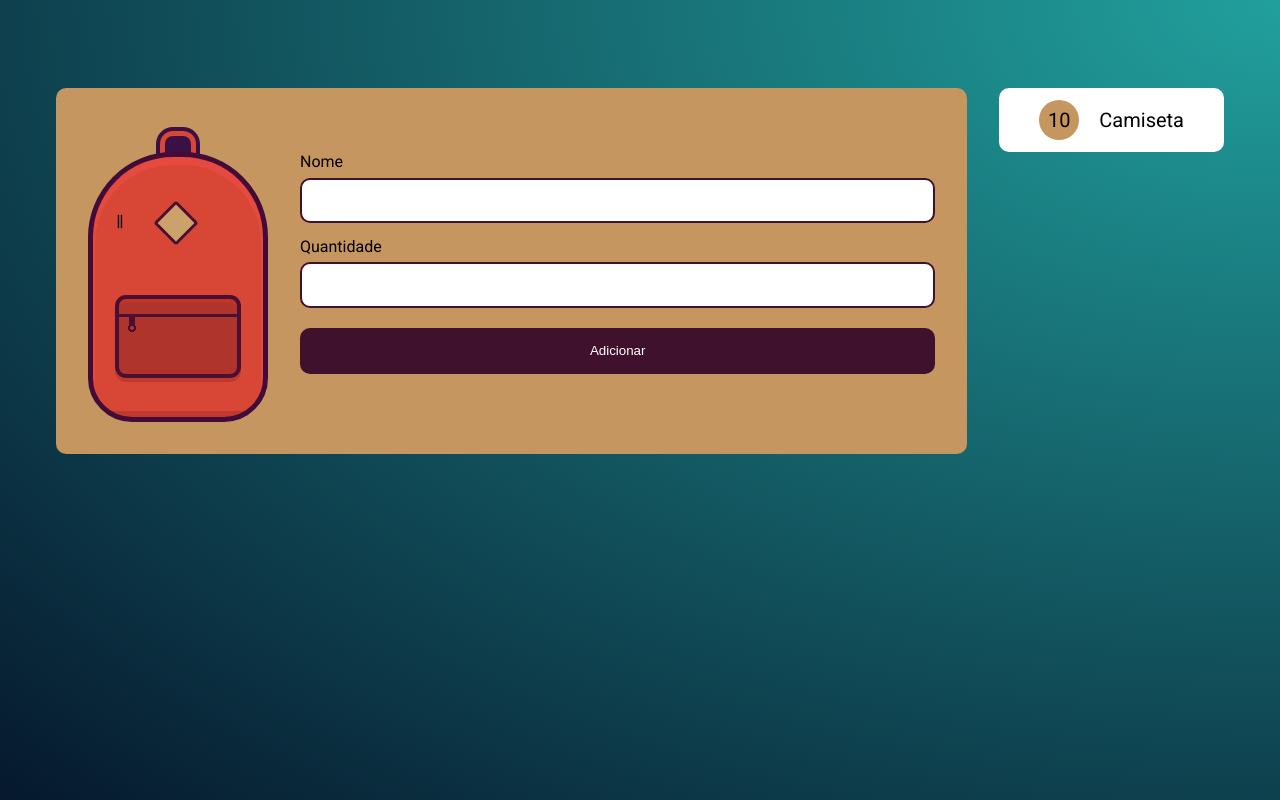
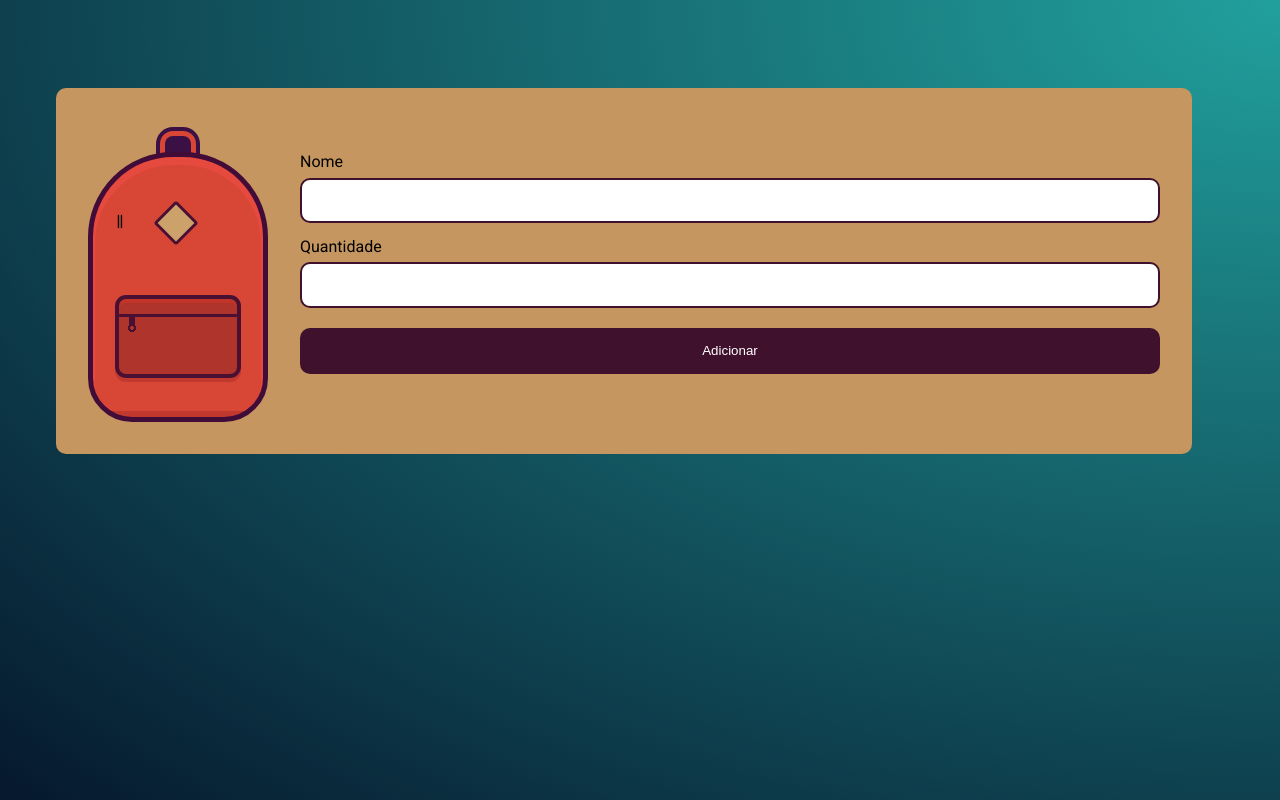
Before and after one commit to brunosabbagmachado/alura-mochila, a plain HTML site: page index.html in a window 1280 px wide. Drawn offline with Linux system fonts and the light colour scheme.

Commit message:
arrumando lista

```diff
--- a/index.html
+++ b/index.html
@@ -25,7 +25,6 @@
         </div>
 
         <ul class="lista" id="lista">
-            <li class="item"><strong>10</strong>Camiseta</li>
         </ul>
     </main>
 
```
